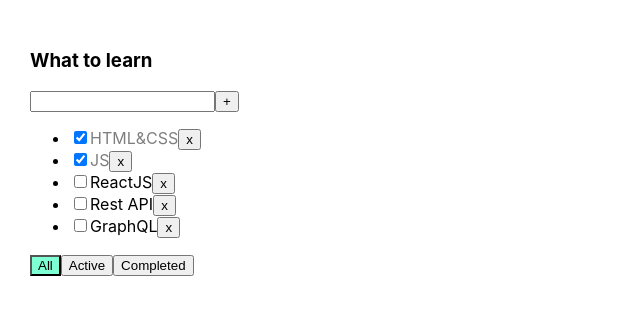
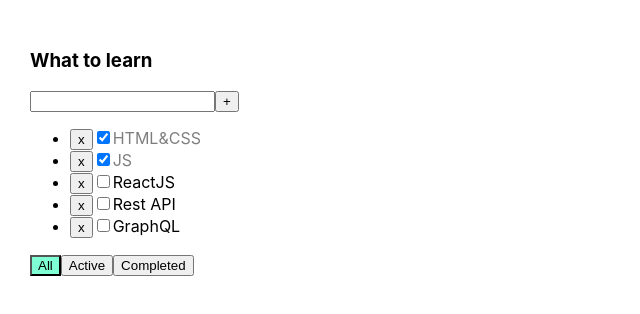
Before and after one commit to Yuhee2020/todolist, a React (Create React App) app: page / in a window 1280 px wide. Shown: the top 314 px of the page, without its empty margins (0-640 px from the left). Built offline with nearby package versions, Linux system fonts and the light colour scheme.

Commit message:
lesson 4 final

```diff
--- a/src/App.tsx
+++ b/src/App.tsx
@@ -1,6 +1,6 @@
 import React, {useState} from 'react';
 import './App.css';
-import {Todolist} from './Todolist';
+import {TodoList} from './TodoList';
 import {v1} from 'uuid';
 
 export type FilterValuesType = "all" | "active" | "completed";
@@ -56,7 +56,7 @@
 
     return (
         <div className="App">
-            <Todolist title="What to learn"
+            <TodoList title="What to learn"
                       tasks={tasksForTodolist}
                       removeTask={removeTask}
                       changeFilter={changeFilter}
--- a/src/TodoList.tsx
+++ b/src/TodoList.tsx
@@ -18,7 +18,7 @@
     filter:FilterValuesType
 }
 
-export function Todolist(props: PropsType) {
+export function TodoList(props: PropsType) {
 
     let [title, setTitle] = useState("")
     let [error, setError] = useState<string | null>("")
@@ -68,10 +68,11 @@
                     const onClickHandler = () => props.removeTask(t.id)
 
                     return <li key={t.id}>
+                        <button onClick={onClickHandler}>x</button>
                         <input type="checkbox" checked={t.isDone}
                                onChange={(e) => checkBoxHandler(t.id, e.currentTarget.checked)}/>
                         <span className={t.isDone ? style.isDone : ""}>{t.title}</span>
-                        <button onClick={onClickHandler}>x</button>
+
                     </li>
                 })
             }
```
